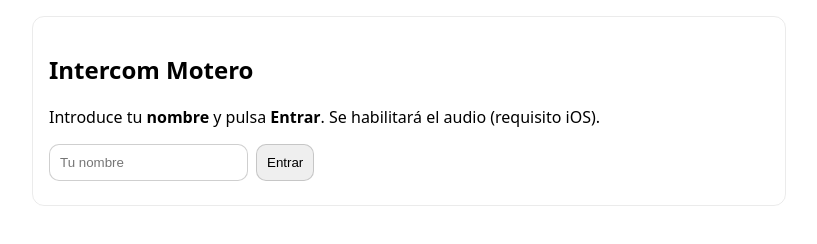
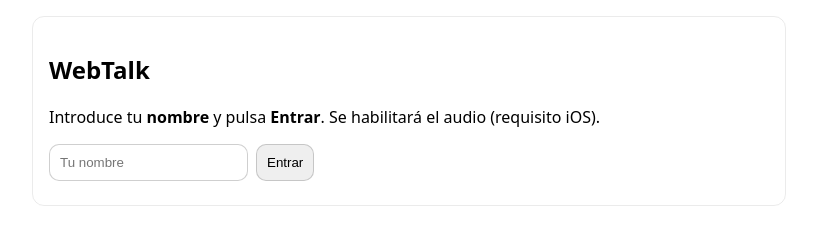
Before and after one commit to oficialdjcacho/webtalk, a website: page public/index.html in a window 1280 px wide. Shown: the whole page, without its empty margins (231-1048 px from the left). Drawn offline with Linux system fonts and the light colour scheme.

Commit message:
Update index.html

```diff
--- a/public/index.html
+++ b/public/index.html
@@ -3,7 +3,7 @@
 <head>
   <meta charset="utf-8"/>
   <meta name="viewport" content="width=device-width, initial-scale=1, viewport-fit=cover"/>
-  <title>Intercom Motero</title>
+  <title>WebTalk by DjCacho</title>
   <style>
     :root{color-scheme:dark light}
     body{font-family:system-ui,Arial,sans-serif;margin:16px}
@@ -33,7 +33,7 @@
 </head>
 <body>
   <div class="card" id="loginCard">
-    <h2>Intercom Motero</h2>
+    <h2>WebTalk</h2>
     <p>Introduce tu <b>nombre</b> y pulsa <b>Entrar</b>. Se habilitará el audio (requisito iOS).</p>
     <div class="row">
       <input id="nameInput" placeholder="Tu nombre" maxlength="64"/>
```
